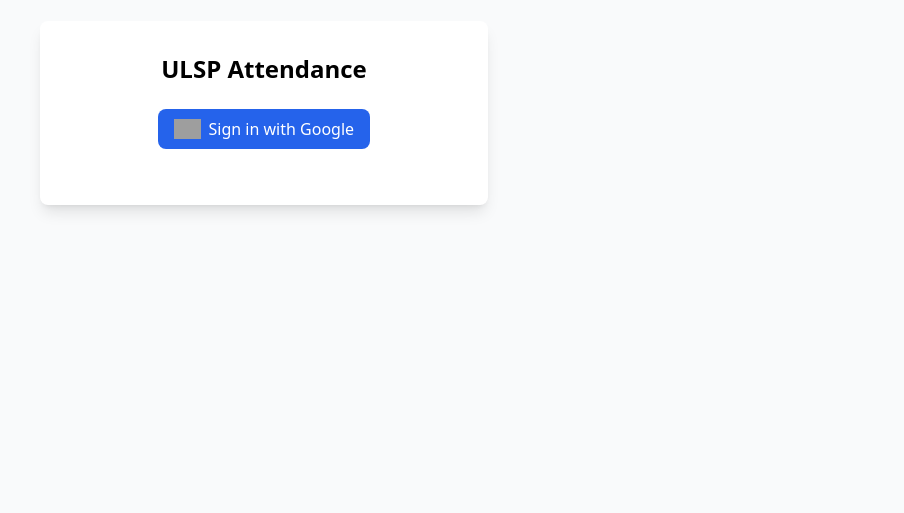
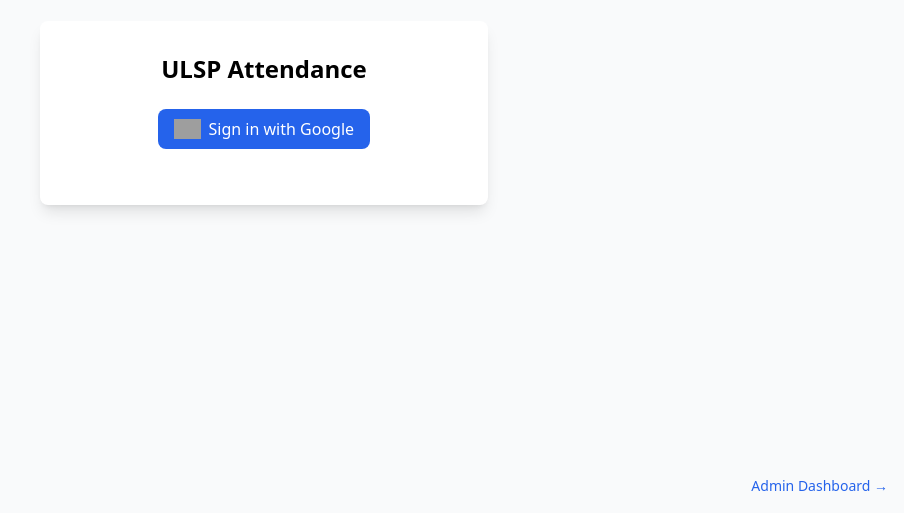
Before and after one commit to 31133498/ULSP-ATTENDANCE, a plain HTML site: page index.html in a window 1280 px wide. Shown: the part 287-800 px from the top of the page, without its empty margins (376-1280 px from the left). Drawn offline with nearby package versions, Linux system fonts and the light colour scheme; no server answers; grey boxes are pictures that could not be loaded.

Commit message:
Update index.html
added admin dashboard redirect

```diff
--- a/index.html
+++ b/index.html
@@ -50,6 +50,12 @@
     </div>
 
   </div>
+
+  <div class="absolute bottom-4 right-4">
+  <a href="admin.html" class="text-blue-600 hover:underline text-sm">
+    Admin Dashboard →
+  </a>
+</div>
 
   <!-- Inline Firebase + App Logic -->
   <script type="module">
```
